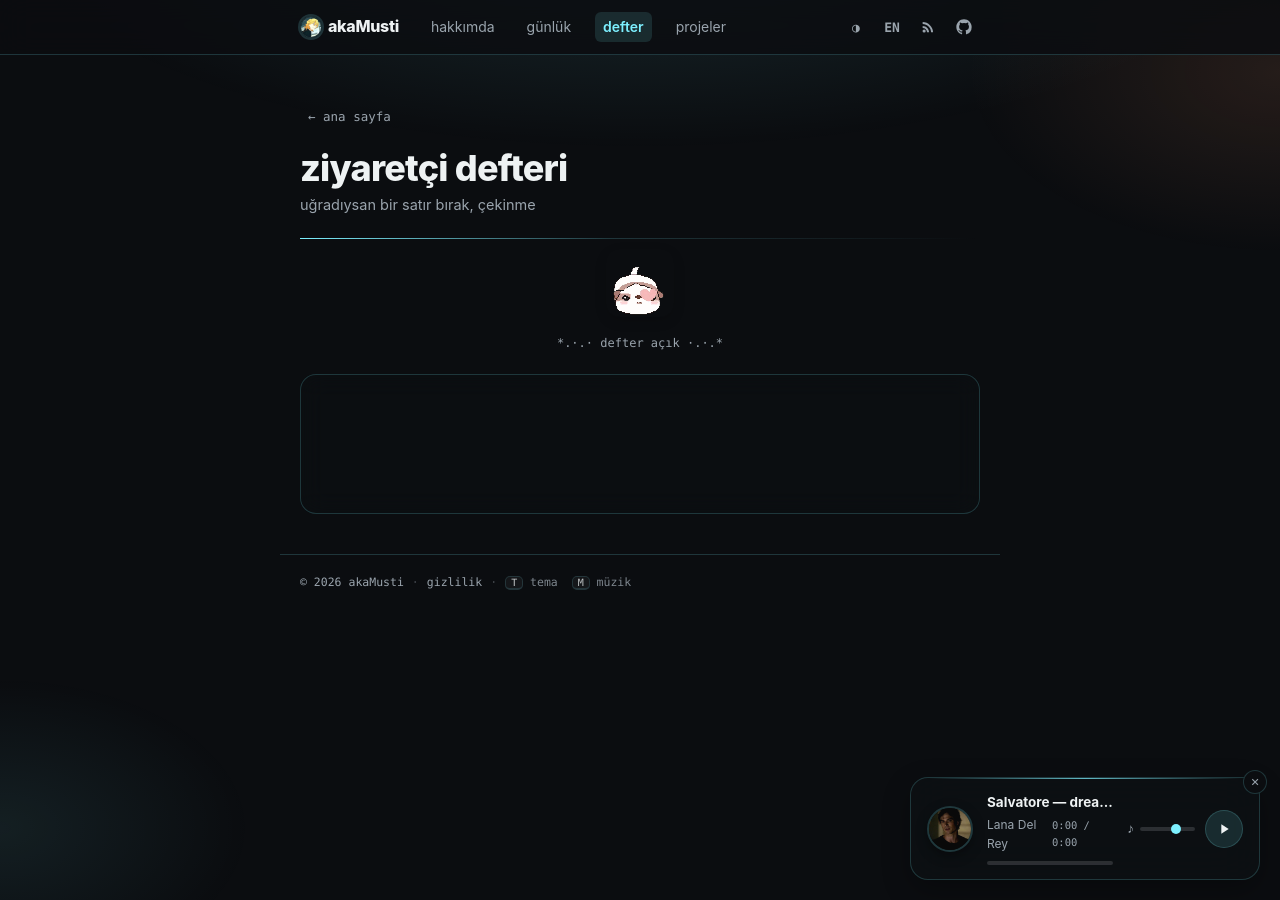
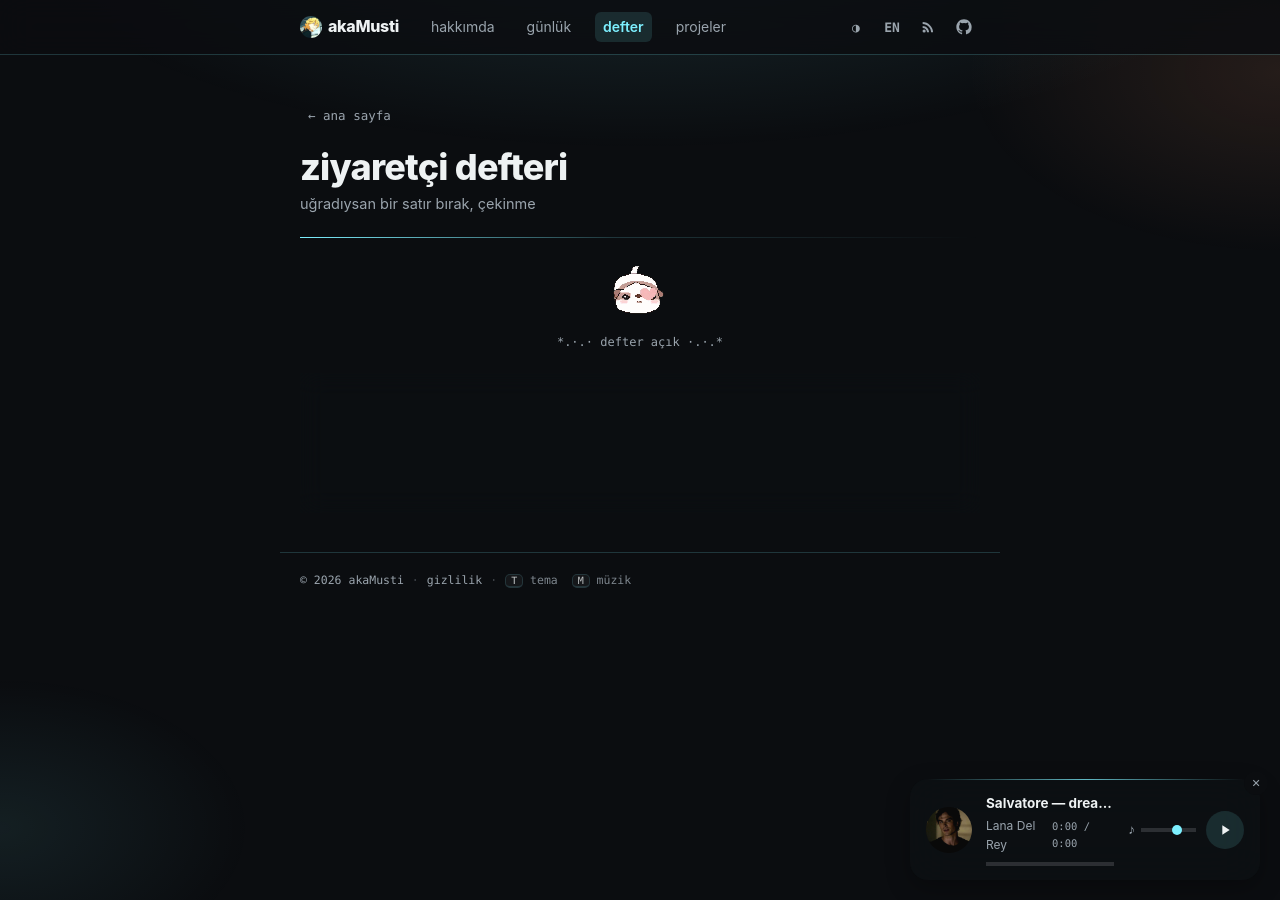
Before and after one commit to akamusti/akamusti.github.io, a Jekyll site: the page built from defter/index.html, in a window 1280 px wide. Built offline with Jekyll 4.4.1, drawn with Linux system fonts in a browser that asks for light colours; comment, search, counter and statistics services are not loaded.

Commit message:
Flatten styles: remove borders and rounded corners across the site

```diff
--- a/assets/themes.css
+++ b/assets/themes.css
@@ -1328,3 +1328,150 @@ body, .card, .shell, .player, .nav, .theme-btn, .theme-panel, .lang-panel,
     font-size: 14.5px;
   }
 }
+
+/* ============================================================
+   Flat / Borderless Override
+   Tüm kutu, kart, buton ve rozetlerde çerçeve yok, köşeler kare.
+   ============================================================ */
+
+/* Tüm elemanlarda varsayılan çerçeve ve yuvarlatma kapalı */
+*,
+*::before,
+*::after {
+  border: 0;
+  border-radius: 0;
+}
+
+/* Ayırıcı çizgiler korunur (bunlar çerçeve değil, yapısal ayırıcı) */
+.nav,
+footer,
+.rule,
+.theme-hint,
+.post-content hr,
+.post-content blockquote {
+  border: 0;
+}
+.nav {
+  box-shadow: 0 1px 0 var(--stroke);
+}
+footer {
+  box-shadow: 0 -1px 0 var(--stroke);
+}
+.theme-hint {
+  box-shadow: 0 1px 0 var(--stroke);
+  padding-bottom: 8px;
+}
+.rule {
+  background: linear-gradient(90deg, var(--accent), var(--stroke) 46%, transparent);
+}
+.post-content hr {
+  box-shadow: none;
+  background: var(--stroke);
+}
+.post-content blockquote {
+  border-left: 3px solid var(--accent);
+  padding: 4px 18px;
+}
+
+/* Daire olması gerekenler: durum noktası, tema noktaları, diski */
+.status-dot,
+.disc,
+.player-fab,
+.play,
+.vol input[type="range"]::-webkit-slider-thumb,
+.vol input[type="range"]::-moz-range-thumb {
+  border-radius: 50%;
+}
+
+/* Yatay ince barlar kare kalsın */
+.theme-dots i {
+  border: 2px solid var(--card);
+  border-radius: 50%;
+}
+.bar,
+.bar > div,
+.vol input[type="range"],
+main > section > h2::before,
+.player::before {
+  border-radius: 0;
+}
+
+/* Kartlarda çerçeve yerine yalnızca dolgu + gölge */
+.row,
+.post-box,
+.about-wrap,
+.player,
+.theme-panel,
+.lang-panel {
+  border: 0;
+}
+.row:hover,
+.post-box:hover {
+  box-shadow: inset 2px 0 0 var(--accent);
+}
+
+/* Avatar / logo çerçevesiz */
+.hero-avatar,
+.logo-mark,
+.about-wrap img,
+.disc,
+.post-content img {
+  border: 0;
+  box-shadow: none;
+}
+.about-wrap img:hover {
+  border: 0;
+}
+.player.playing .disc,
+.player-close:hover,
+.play:hover,
+.player-fab:hover {
+  border-color: transparent;
+}
+
+/* Buton ve rozetler */
+.icon-btn,
+.theme-btn,
+.status-pill,
+.row-tag,
+.soc-chip,
+.more-link,
+.back,
+.theme-opt,
+.lang-opt,
+.post-content code,
+.post-content pre,
+.theme-hint kbd,
+.player-close,
+.play {
+  border: 0;
+}
+.status-pill,
+.row-tag,
+.soc-chip {
+  box-shadow: inset 0 0 0 1px var(--stroke);
+}
+.soc-chip:hover {
+  box-shadow: inset 0 0 0 1px var(--accent);
+}
+.post-content pre {
+  box-shadow: inset 0 0 0 1px var(--stroke);
+}
+
+/* Gölgeler yuvarlak köşe izlenimi bırakmasın */
+.about-wrap,
+.player,
+.theme-panel,
+.lang-panel {
+  box-shadow: 0 8px 24px rgba(0, 0, 0, 0.28);
+}
+.player-fab {
+  box-shadow: 0 6px 20px rgba(0, 0, 0, 0.3);
+}
+
+/* Mobil avatar köşesi de kare */
+@media (max-width: 640px) {
+  .hero-avatar {
+    border-radius: 0;
+  }
+}
--- a/defter/index.html
+++ b/defter/index.html
@@ -19,8 +19,7 @@ description: akaMusti — ziyaretçi defteri.
     width: 68px;
     height: 68px;
     image-rendering: pixelated;
-    border-radius: 14px;
-    box-shadow: 0 4px 12px rgba(0,0,0,0.15);
+    border-radius: 0;
     transition: transform 0.25s ease;
   }
   .defter-hero .puppy:hover {
@@ -38,8 +37,8 @@ description: akaMusti — ziyaretçi defteri.
     56%, 100% { opacity: 0.3; }
   }
   .guestbook {
-    border: 1px solid var(--stroke);
-    border-radius: 16px;
+    border: 0;
+    border-radius: 0;
     background: color-mix(in srgb, var(--card) 50%, transparent);
     padding: 24px 16px;
     min-height: 140px;
```
Also changed, not shown: 404.html (+5 -5 lines), assets/contribution-skyline.css (+11 -11 lines), gizlilik/index.html (+4 -4 lines).
